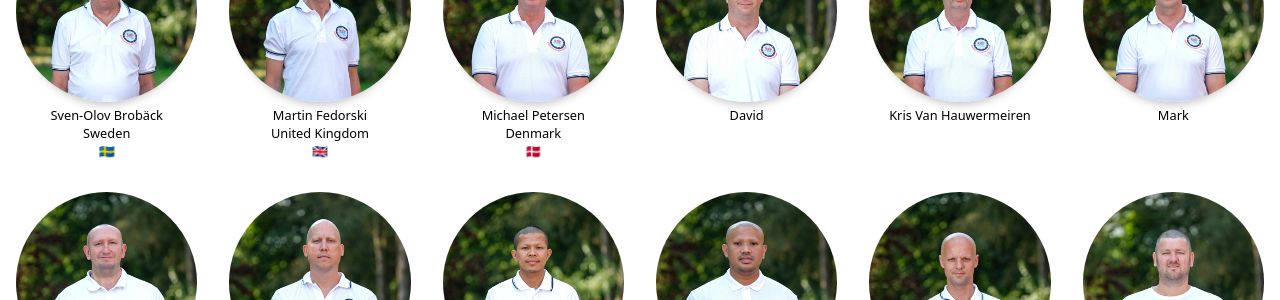
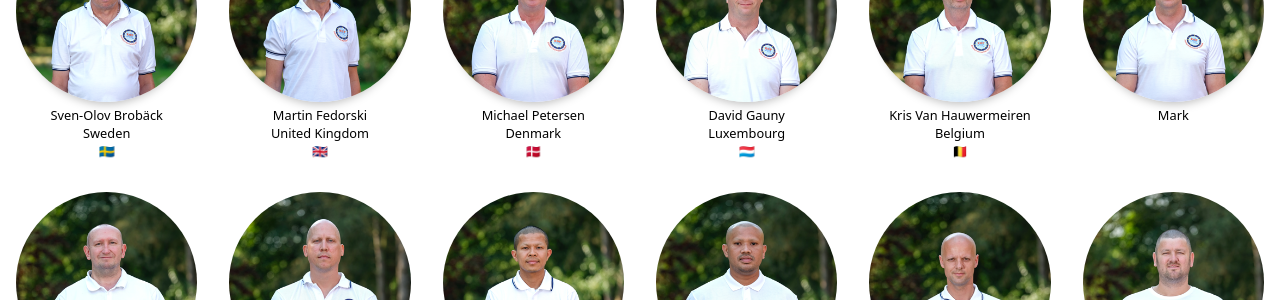
Before and after one commit to spicalous/eop-website, a Jekyll site: the page built from about/previous-programmes.html, in a window 1280 px wide. Shown: the part 317-617 px from the top of the page. Built offline with Jekyll 4.4.1, drawn with Linux system fonts in a browser that asks for light colours.

Commit message:
Previous programmes details (one person still remaining)

```diff
--- a/about/previous-programmes.html
+++ b/about/previous-programmes.html
@@ -20,12 +20,14 @@ programmes:
       flag: 🇩🇰
       portraitURL: assets/images/2018/portraits/3.png
     -
-      name: David
-      location:
+      name: David Gauny
+      location: Luxembourg
+      flag: 🇱🇺
       portraitURL: assets/images/2018/portraits/4.png
     -
       name: Kris Van Hauwermeiren
-      location:
+      location: Belgium
+      flag: 🇧🇪
       portraitURL: assets/images/2018/portraits/5.png
     -
       name: Mark
```
